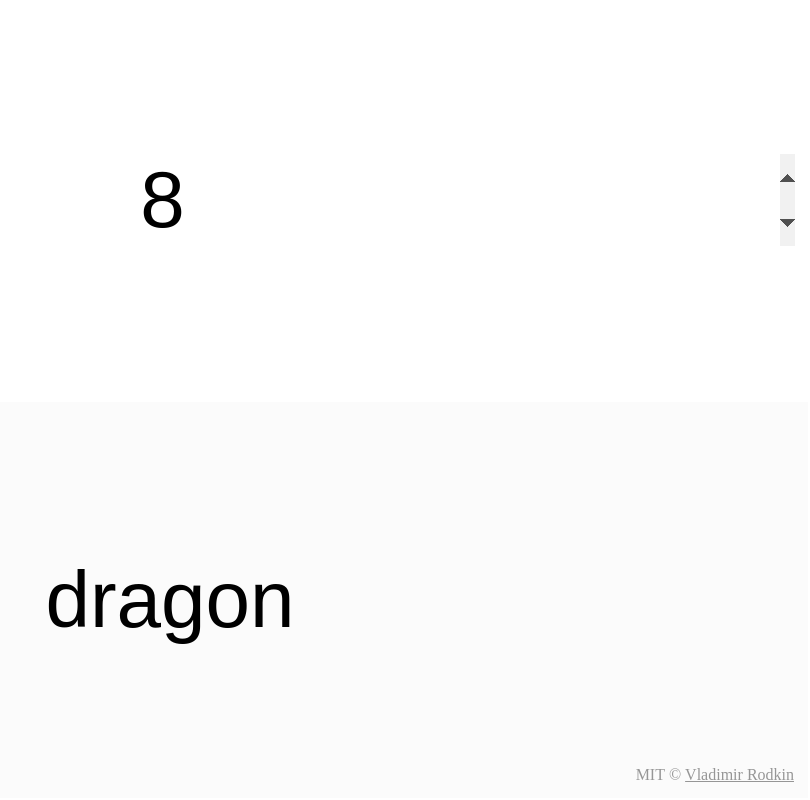
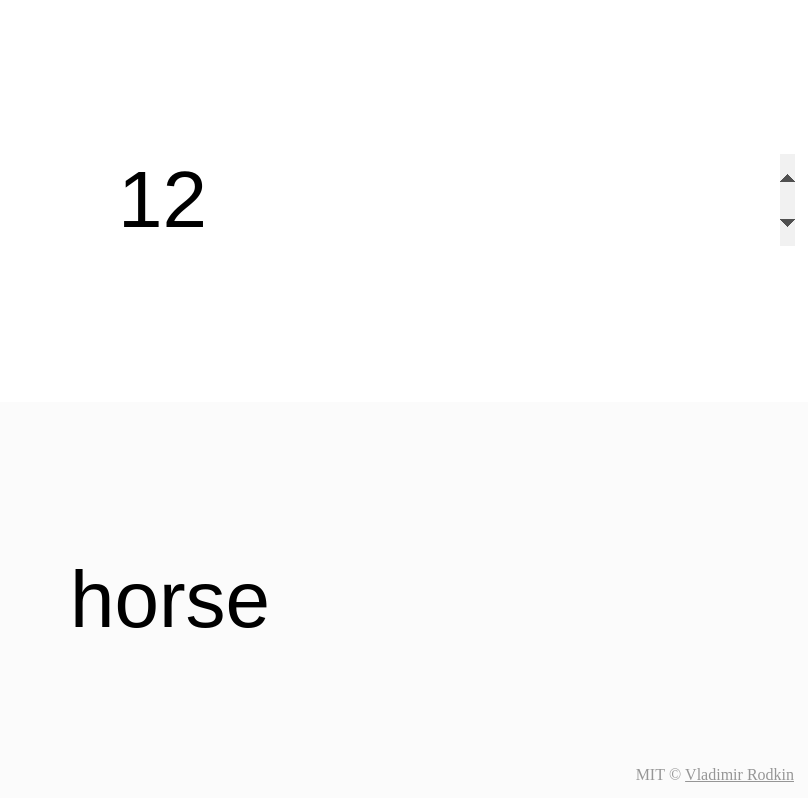
Before and after one commit to VovanR/hour-to-chinese-zodiac, a website: page example/index.html in a window 1280 px wide. Shown: the whole page, without its empty margins (470-1280 px from the left). Drawn offline with Linux system fonts and the light colour scheme; files whose address does not match are found by name.

Commit message:
docs(example): Add current hour in example
Close #1

```diff
--- a/example/index.html
+++ b/example/index.html
@@ -15,7 +15,7 @@
 <div class="converter__input">
 	<input
 		class="converter__control converter__control_name_input"
-		value="8"
+		value=""
 		min="0"
 		max="23"
 		type="number"
@@ -45,6 +45,7 @@
 	var inputControl = document.querySelector('.converter__control_name_input')
 	var resultControl = document.querySelector('.converter__control_name_result')
 
+	inputControl.value = new Date().getHours()
 	inputControl.addEventListener('input', renderResult)
 
 	function renderResult() {
```
